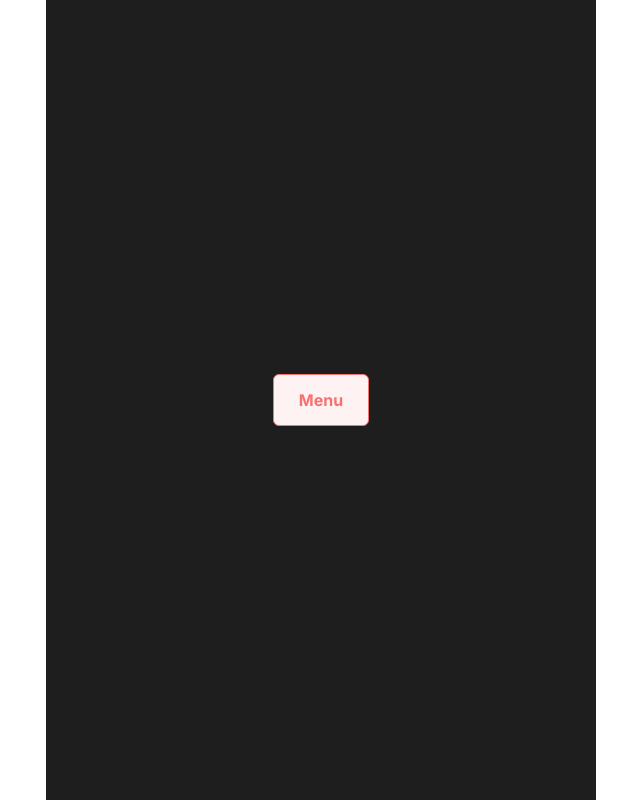
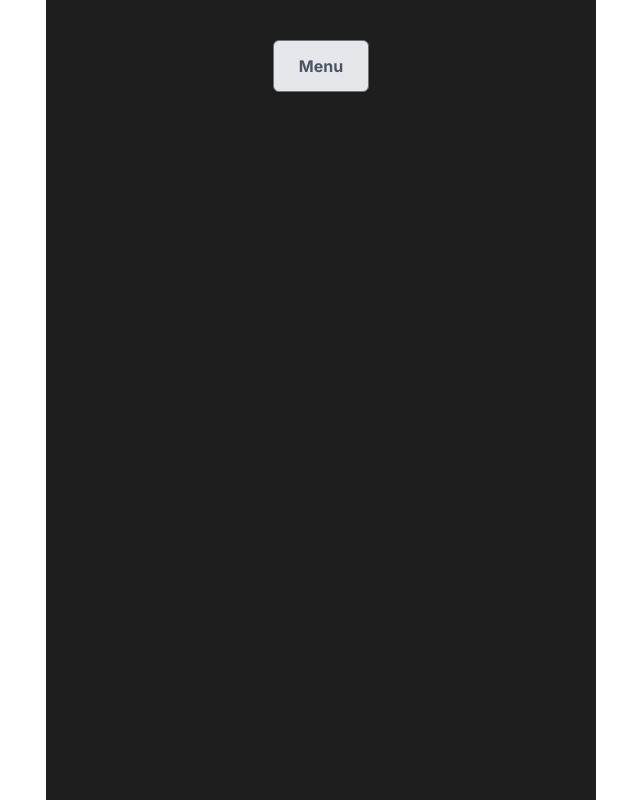
Before and after one commit to adex-badr18/scrimba-component-library, a React (Vite) app: page / in a window 1280 px wide. Shown: the whole page, without its empty margins (319-959 px from the left). Built offline with nearby package versions, Linux system fonts and the light colour scheme.

Commit message:
Refactor alignment of elements in main

```diff
--- a/src/App.css
+++ b/src/App.css
@@ -6,7 +6,7 @@ main {
     min-height: 100vh;
     display: flex;
     justify-content: center;
-    align-items: center;
+    align-items: flex-start;
     flex-wrap: wrap;
     padding: 40px 20px;
 }
--- a/src/App.jsx
+++ b/src/App.jsx
@@ -9,12 +9,7 @@ function App() {
 
     return (
         <main className='container'>
-            <Button size='lg' variant='danger' onClick={click}>Menu</Button>
-            {/* <Button onClick={click}>Menu</Button>
             <Button size='lg' onClick={click}>Menu</Button>
-            <Button variant='success' onClick={click}>Menu</Button>
-            <Button variant='warning' onClick={click}>Menu</Button>
-            <Button variant='danger' onClick={click}>Menu</Button> */}
         </main>
     )
 }
```
